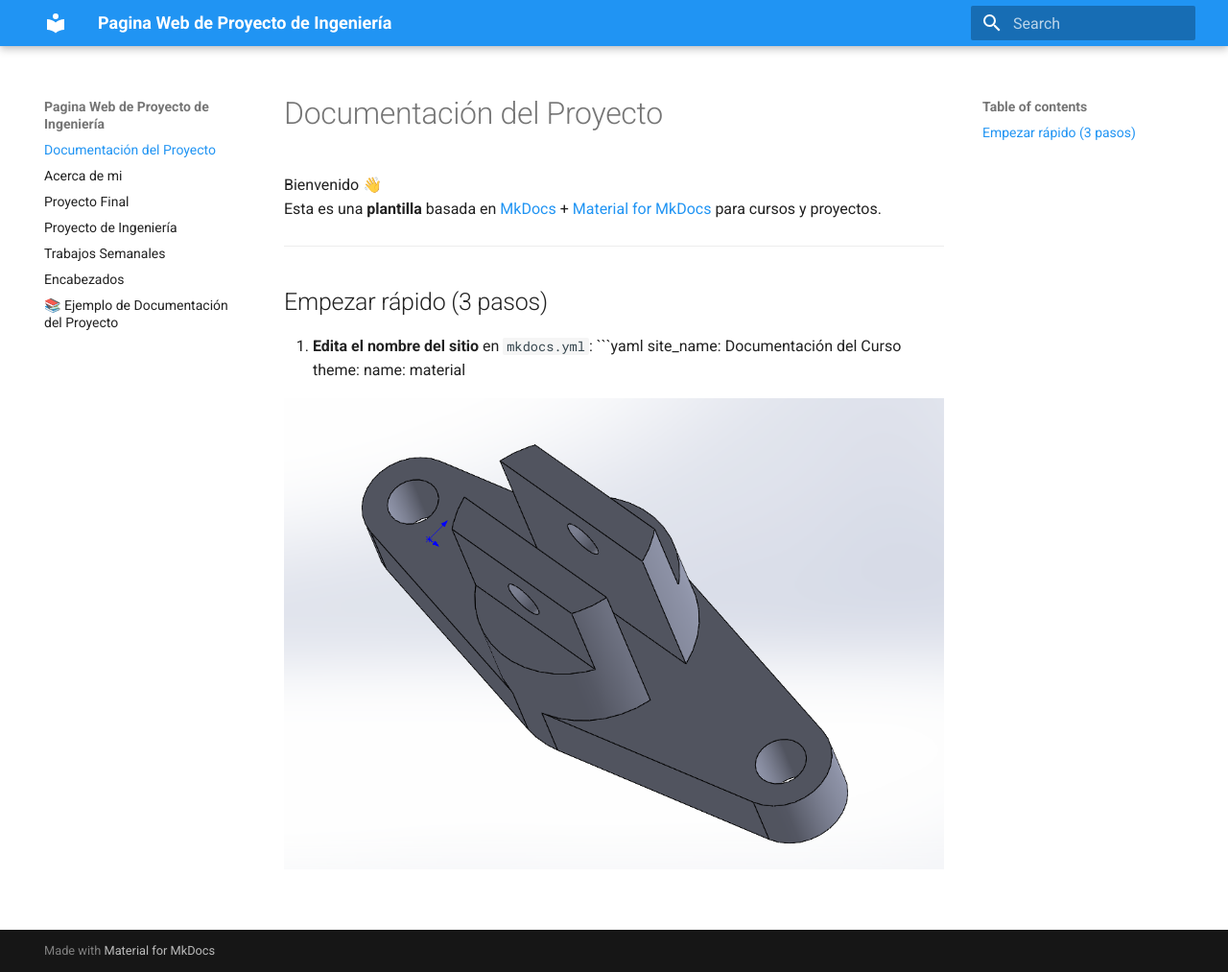
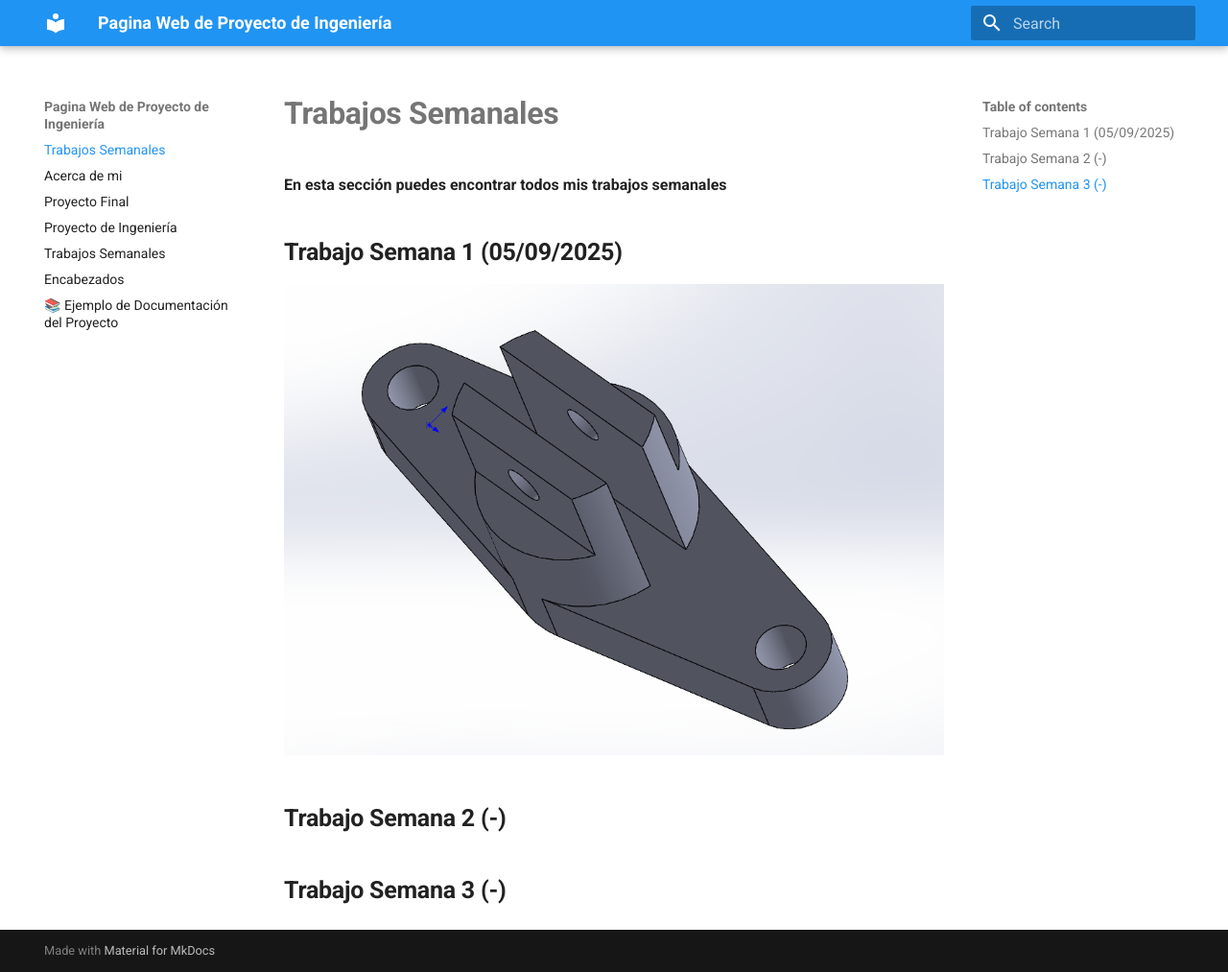
Before and after one commit to JoseGilGonzalezBerra/Proyecto_de_Ingenieria, an MkDocs documentation site: the page built from docs/index.md, in a window 1280 px wide and 1013 px high. Shown: the whole window at 96% size. Built offline with MkDocs 1.6.1 and Material for MkDocs 9.7.7, drawn with Linux system fonts in a browser that asks for light colours.

Commit message:
Update index.md

````diff
--- a/docs/index.md
+++ b/docs/index.md
@@ -1,17 +1,12 @@
-# Documentación del Proyecto
+# **Trabajos Semanales**
 
-Bienvenido 👋
-Esta es una **plantilla** basada en [MkDocs](https://www.mkdocs.org/) + [Material for MkDocs](https://squidfunk.github.io/mkdocs-material/) para cursos y proyectos.
+**En esta sección puedes encontrar todos mis trabajos semanales**
 
----
+## **Trabajo Semana 1 (05/09/2025)**
 
-## Empezar rápido (3 pasos)
-
-1. **Edita el nombre del sitio** en `mkdocs.yml`:
-   ```yaml
-   site_name: Documentación del Curso
-   theme:
-     name: material
+<img src = "./recursos/imgs/proyecto_sem1_1.png" alt="proyectosem1" >
 
 
-<img src = "./recursos/imgs/proyecto_sem1_1.png" alt="proyectosem1" >
+## **Trabajo Semana 2 (-)**
+
+## **Trabajo Semana 3 (-)**
````
